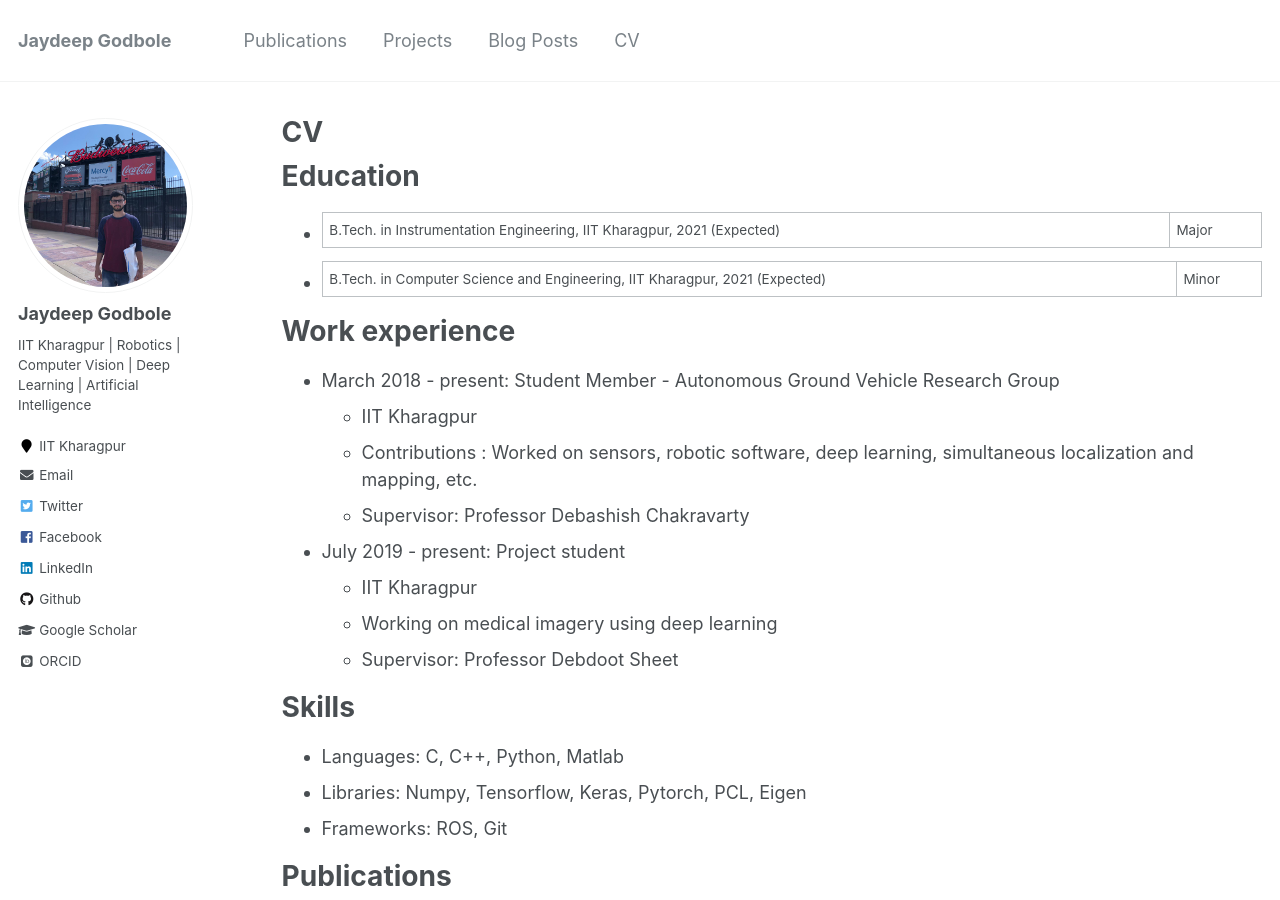
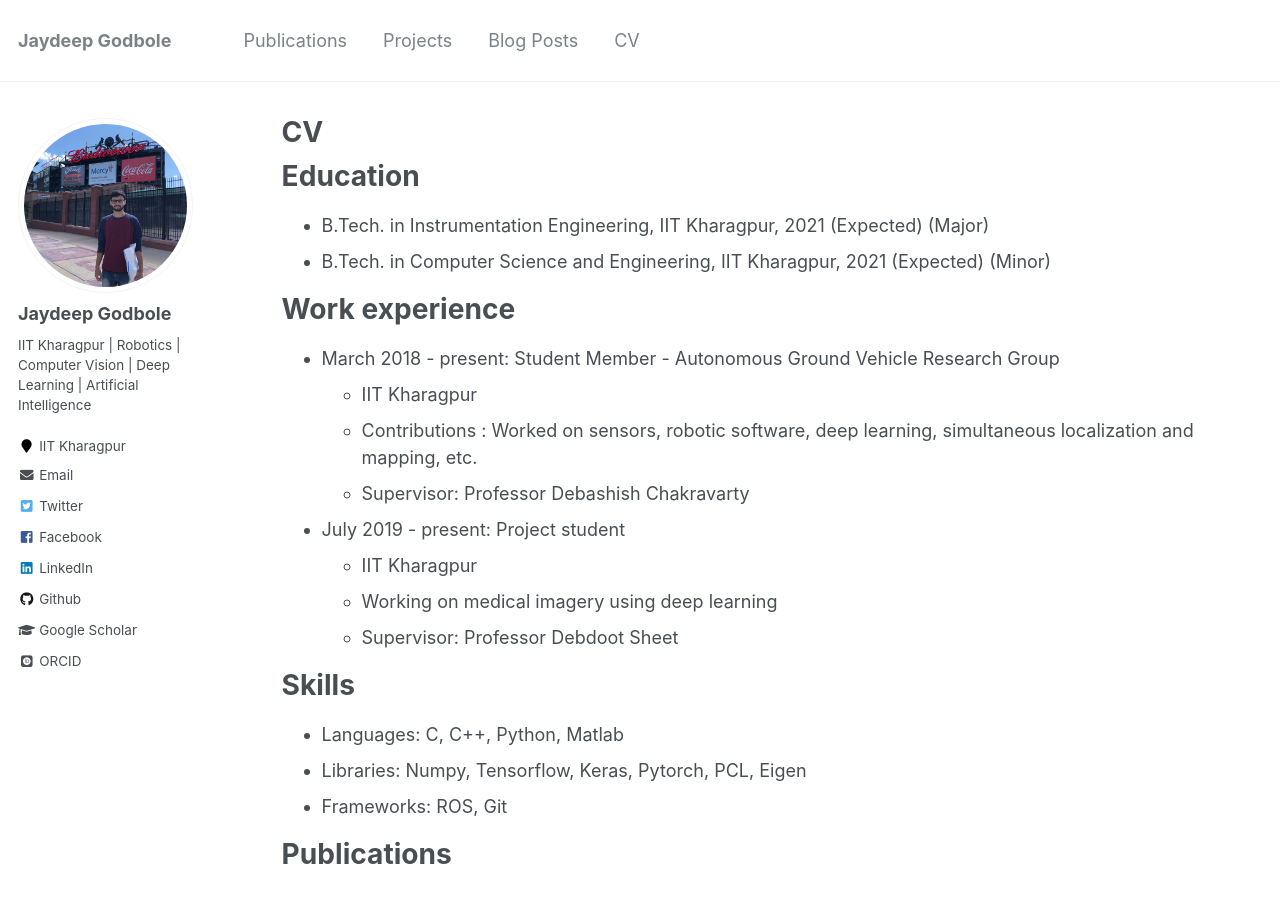
Before and after one commit to JaydeepGodbole/JaydeepGodbole.github.io, a Jekyll site: the page built from _pages/cv.md, in a window 1280 px wide and 900 px high. Built offline with Jekyll 4.4.1, drawn with Linux system fonts in a browser that asks for light colours; some web fonts are replaced.

Commit message:
updated cv

```diff
--- a/_pages/cv.md
+++ b/_pages/cv.md
@@ -11,8 +11,8 @@ redirect_from:
 
 Education
 ======
-* B.Tech. in Instrumentation Engineering, IIT Kharagpur, 2021 (Expected) | Major
-* B.Tech. in Computer Science and Engineering, IIT Kharagpur, 2021 (Expected) | Minor
+* B.Tech. in Instrumentation Engineering, IIT Kharagpur, 2021 (Expected) (Major)
+* B.Tech. in Computer Science and Engineering, IIT Kharagpur, 2021 (Expected) (Minor)
 
 Work experience
 ======
@@ -50,4 +50,4 @@ Service and leadership
 
 PDF
 ======
-A pdf version of the cv can be found <a href="https://github.com/JaydeepGodbole/JaydeepGodbole.github.io/files/resume.pdf" target="_blank">here.</a>
+A pdf version of the cv can be found <a href="https://github.com/JaydeepGodbole/JaydeepGodbole.github.io/blob/master/files/resume.pdf" target="_blank">here.</a>
```
